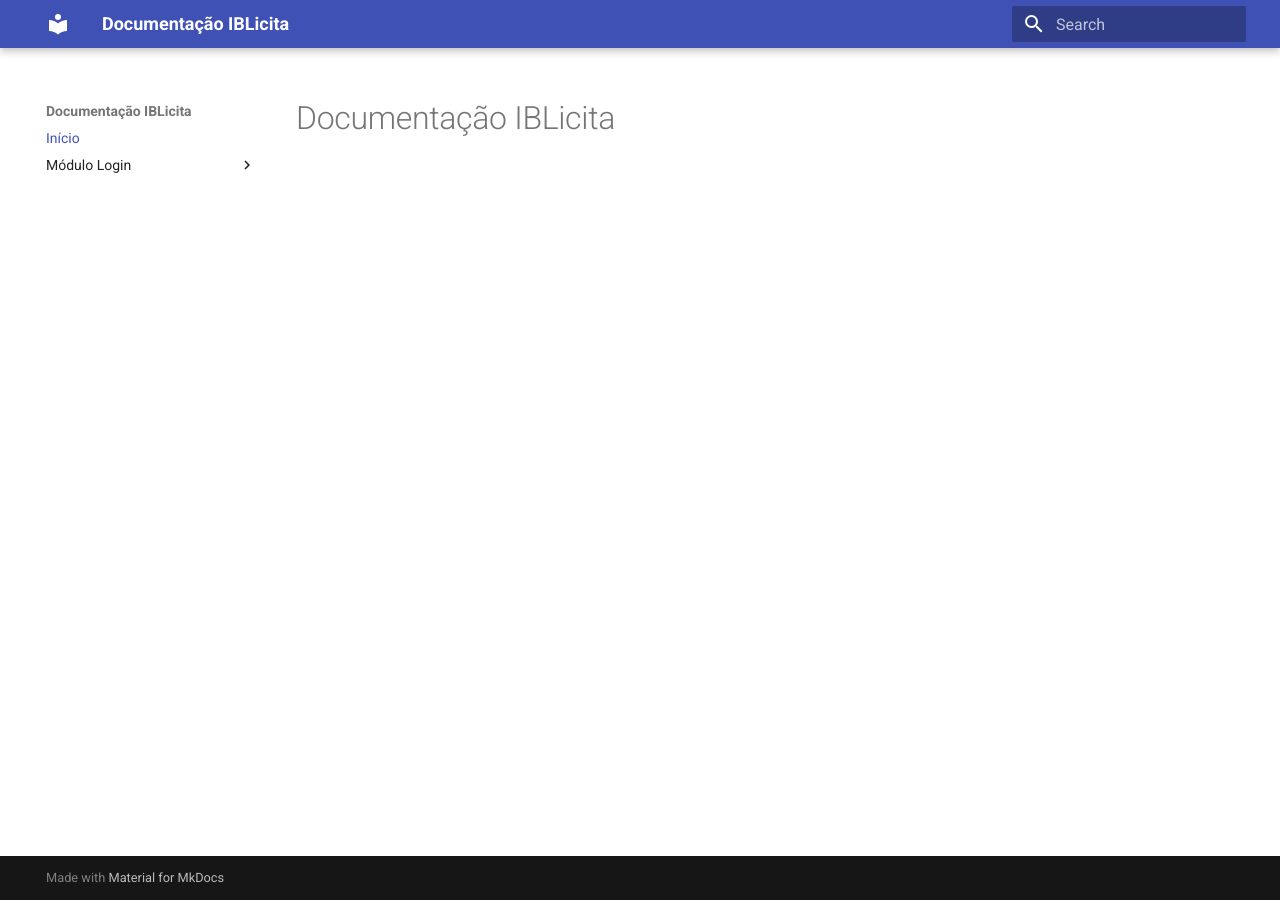
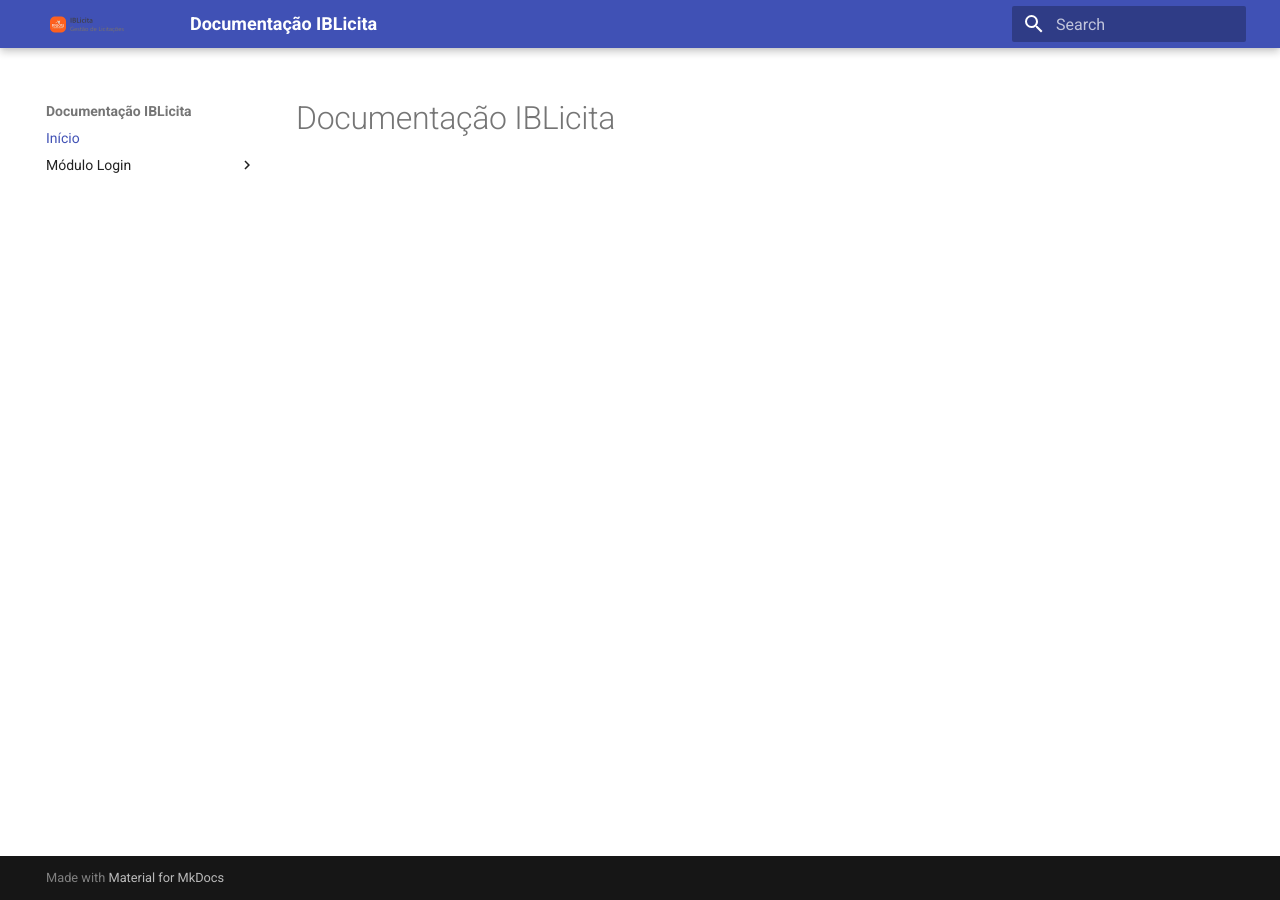
Before and after one commit to viniciocm/documentacao-projeto-IBLicita, an MkDocs documentation site: the page built from docs/index.md, in a window 1280 px wide. Built offline with MkDocs 1.6.1 and Material for MkDocs 9.7.7, drawn with Linux system fonts in a browser that asks for light colours.

Commit message:
feat: adiciona logo e favicon ao tema da documentação

```diff
--- a/mkdocs.yml
+++ b/mkdocs.yml
@@ -1,6 +1,10 @@
 site_name: Documentação IBLicita
 theme:
   name: material
+  logo: assets/logo-projeto.png
+  favicon: assets/favicon.png # Opcional: ícone que aparece na aba do navegador
+  palette:
+    primary: indigo # Você pode escolher a cor que mais combina com o cliente
 
 nav:
   - Início: index.md
```
Also changed, not shown: docs/assets/logo-projeto.png (added).
